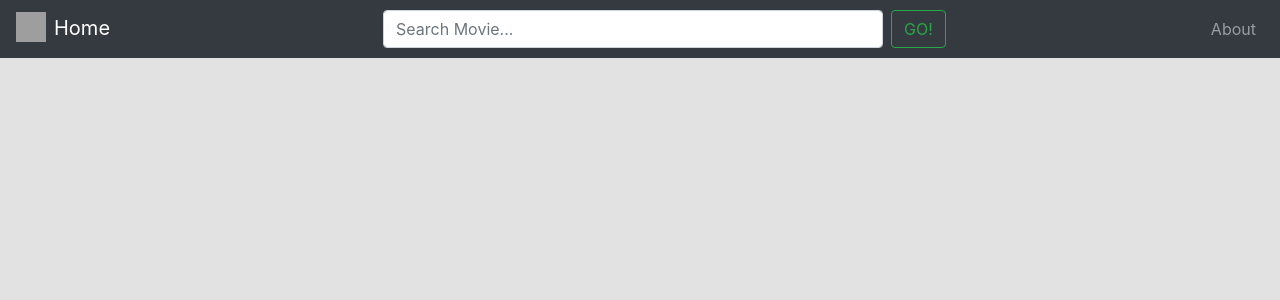
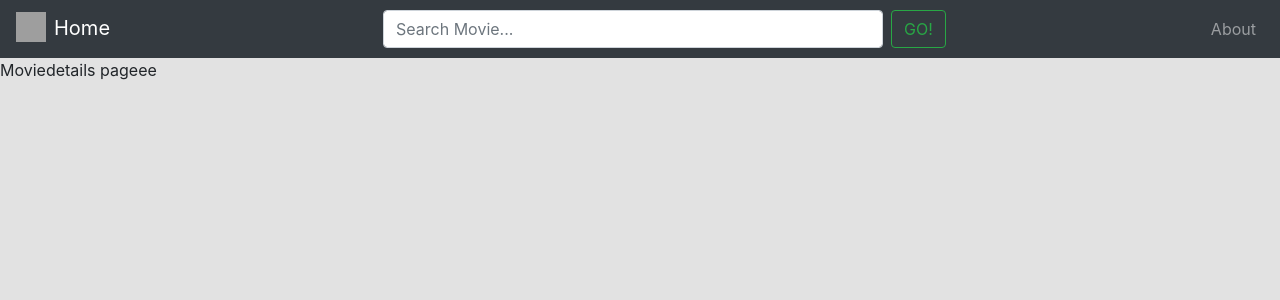
Before and after one commit to RenanFelice/movie-app, a React (Create React App) app: page /1 in a window 1280 px wide. Shown: the top 300 px of the page. Built offline with nearby package versions, Linux system fonts and the light colour scheme; no server answers; grey boxes are pictures that could not be loaded.

Commit message:
adicionado rota moviedetails

```diff
--- a/src/App.css
+++ b/src/App.css
@@ -10,5 +10,6 @@
 
 .Main{
   overflow: auto;
-
+  height: 100%;
+  width: 100%;
 }
--- a/src/App.js
+++ b/src/App.js
@@ -2,6 +2,7 @@ import React from 'react';
 import './App.css';
 import Home from './components/Home'
 import NavBar from './components/NavBar';
+import MovieDetails from './components/MovieDetails'
 import MovieContextProvider from './context/MoviesContext'
 import {Switch, Route} from "react-router-dom";
 
@@ -13,7 +14,8 @@ function App() {
         <NavBar />
         <div className='Main'>
           <Switch>
-            <Route exact path='/' component={Home}/>
+            <Route exact path='/' render={ routerProps => <Home {...routerProps}/>}/>
+            <Route exact path='/:moviedetails' component={MovieDetails}/>
           </Switch>
         </div>
       </MovieContextProvider>
--- a/src/components/MovieCard.css
+++ b/src/components/MovieCard.css
@@ -25,6 +25,7 @@
 
 .card-img-top:hover {
     box-shadow: 0 14px 28px rgba(0,0,0,0.25), 0 10px 10px rgba(0,0,0,0.22);
+    cursor: pointer;
     transform: scale(1.1);
 
 }
--- /dev/null
+++ b/src/components/MovieDetails.css
@@ -0,0 +1,4 @@
+.MovieDetails{
+    height: 100%;
+    width: 100%;
+}
--- /dev/null
+++ b/src/components/MovieDetails.js
@@ -0,0 +1,8 @@
+import React from 'react';
+import './MovieDetails.css'
+
+const MovieDetails = () => {
+    return ( <div className='MovieDetails'>Moviedetails pageee</div> );
+}
+
+export default MovieDetails;
--- a/src/components/NavBar.js
+++ b/src/components/NavBar.js
@@ -1,6 +1,9 @@
-import React from 'react';
+import React, {useState} from 'react';
 import './NavBar.css'
-const NavBar = () => {
+import { withRouter } from 'react-router-dom'
+
+const NavBar = (props) => {
+    const [movieInput, setMovieInput] = useState('')
     return (
         <nav className="navbar navbar-expand-lg navbar-dark bg-dark">
 
@@ -13,8 +16,14 @@ const NavBar = () => {
             <div className="collapse navbar-collapse" id="navbarSupportedContent">
 
 
-                <form className="form-inline my-2 my-lg-0">
-                    <input className="form-control mr-sm-2" type="search" placeholder="Search Movie..." aria-label="Search" />
+                <form onSubmit={ e => {
+                    e.preventDefault()
+                    props.history.push(`/${movieInput}`)
+
+                }} className="form-inline my-2 my-lg-0">
+                    <input value={movieInput} onChange={e => {
+                        setMovieInput(e.target.value)
+                    }} className="form-control mr-sm-2" type="search" placeholder="Search Movie..." aria-label="Search" />
                     <button className="btn btn-outline-success my-2 my-sm-0" type="submit">GO!</button>
                 </form>
 
@@ -28,4 +37,4 @@ const NavBar = () => {
     );
 }
 
-export default NavBar;
+export default withRouter(NavBar);
```
